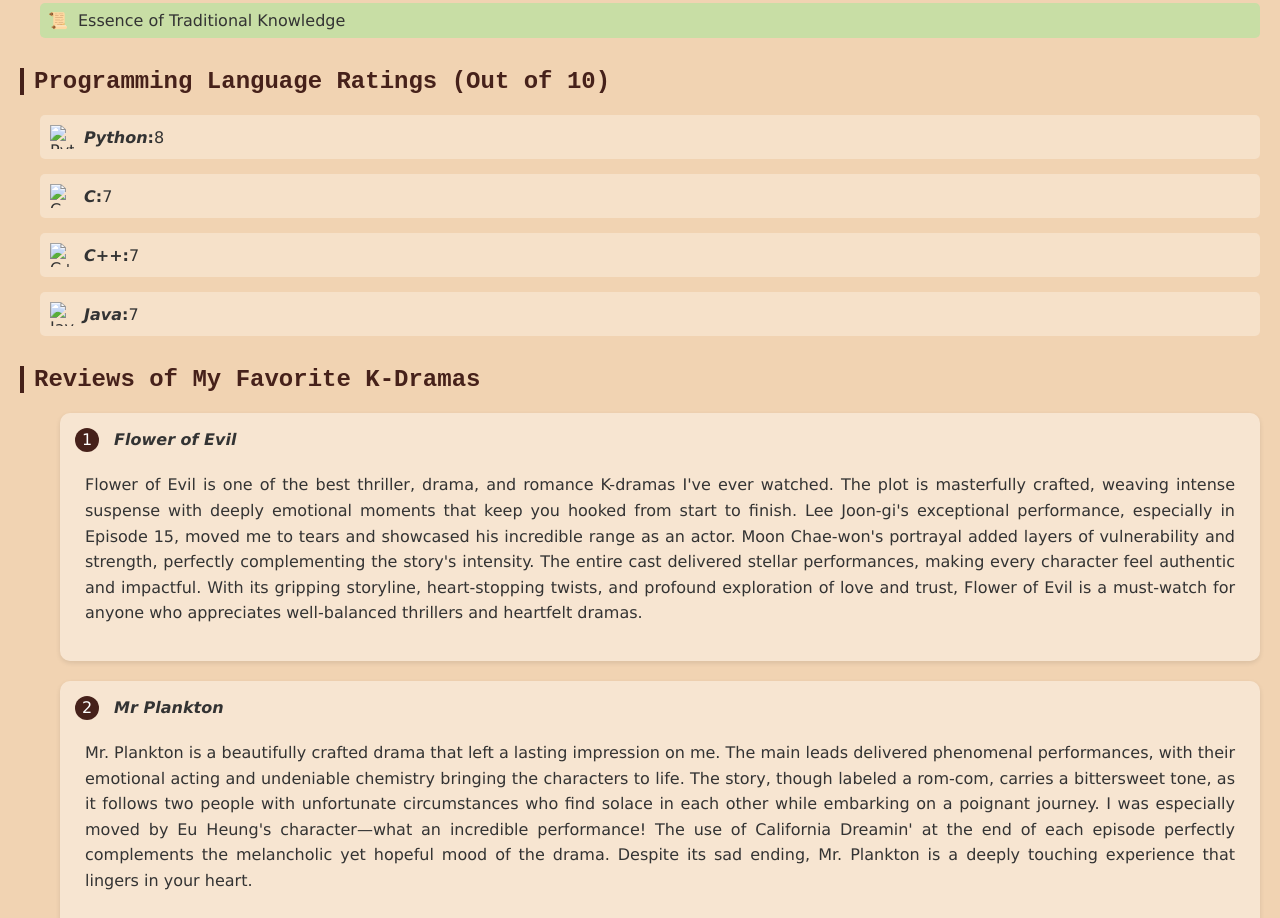
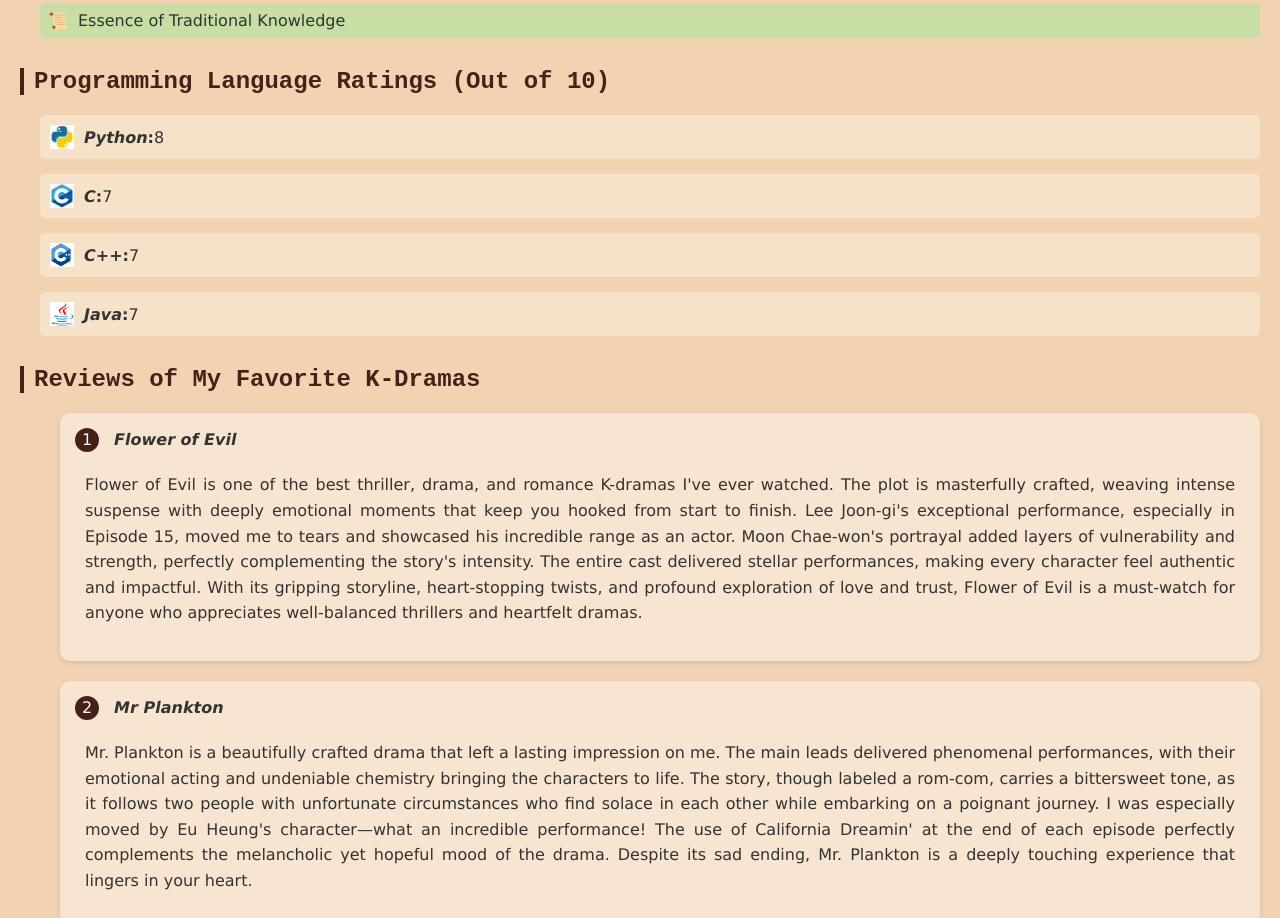
Before and after one commit to amyjose123/mywebsite2.0, a plain HTML site: page list2.html in a window 1280 px wide. Shown: the part 796-1714 px from the top of the page. Drawn offline with Linux system fonts and the light colour scheme.

Commit message:
Update list2.html

```diff
--- a/list2.html
+++ b/list2.html
@@ -64,19 +64,19 @@
     <h2 style="font-family: 'Courier New', monospace; color: #46211A; margin-top: 30px; padding-left: 10px; border-left: 4px solid #46211A;">Programming Language Ratings (Out of 10)</h2>
     <ul style="list-style: none; padding-left: 20px;">
         <li style="display: flex; align-items: center; margin: 15px 0; padding: 10px; background-color: rgba(255, 255, 255, 0.3); border-radius: 5px;">
-            <img src="images/python.jpg" alt="Python" style="width: 24px; height: 24px; margin-right: 10px;">
+            <img src="python.jpg" alt="Python" style="width: 24px; height: 24px; margin-right: 10px;">
             <b><i>Python</i>:</b> 8
         </li>
         <li style="display: flex; align-items: center; margin: 15px 0; padding: 10px; background-color: rgba(255, 255, 255, 0.3); border-radius: 5px;">
-            <img src="images/c.jpg" alt="C" style="width: 24px; height: 24px; margin-right: 10px;">
+            <img src="c.jpg" alt="C" style="width: 24px; height: 24px; margin-right: 10px;">
             <b><i>C</i>:</b> 7
         </li>
         <li style="display: flex; align-items: center; margin: 15px 0; padding: 10px; background-color: rgba(255, 255, 255, 0.3); border-radius: 5px;">
-            <img src="images/c++.jpg" alt="C++" style="width: 24px; height: 24px; margin-right: 10px;">
+            <img src="c++.jpg" alt="C++" style="width: 24px; height: 24px; margin-right: 10px;">
             <b><i>C++</i>:</b> 7
         </li>
         <li style="display: flex; align-items: center; margin: 15px 0; padding: 10px; background-color: rgba(255, 255, 255, 0.3); border-radius: 5px;">
-            <img src="images/java.jpg" alt="Java" style="width: 24px; height: 24px; margin-right: 10px;">
+            <img src="java.jpg" alt="Java" style="width: 24px; height: 24px; margin-right: 10px;">
             <b><i>Java</i>:</b> 7
         </li>
     </ul>
```
